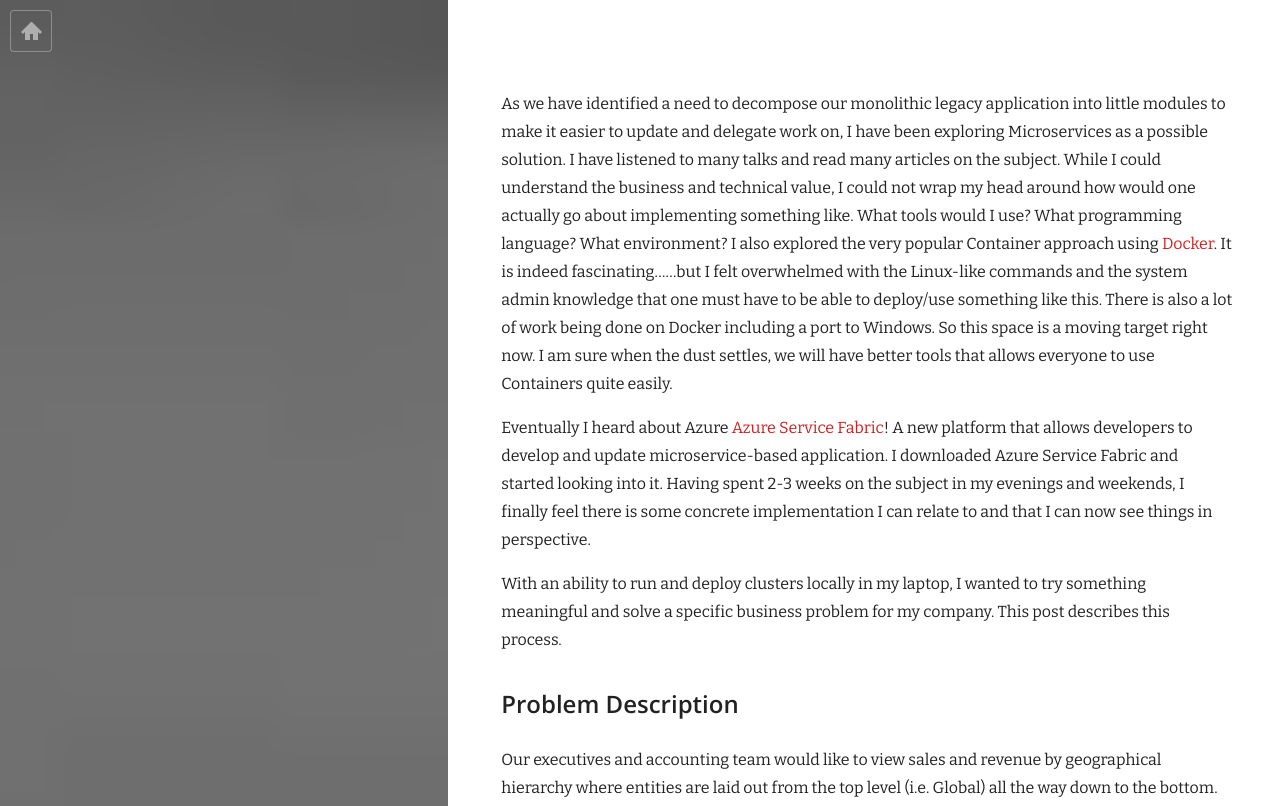
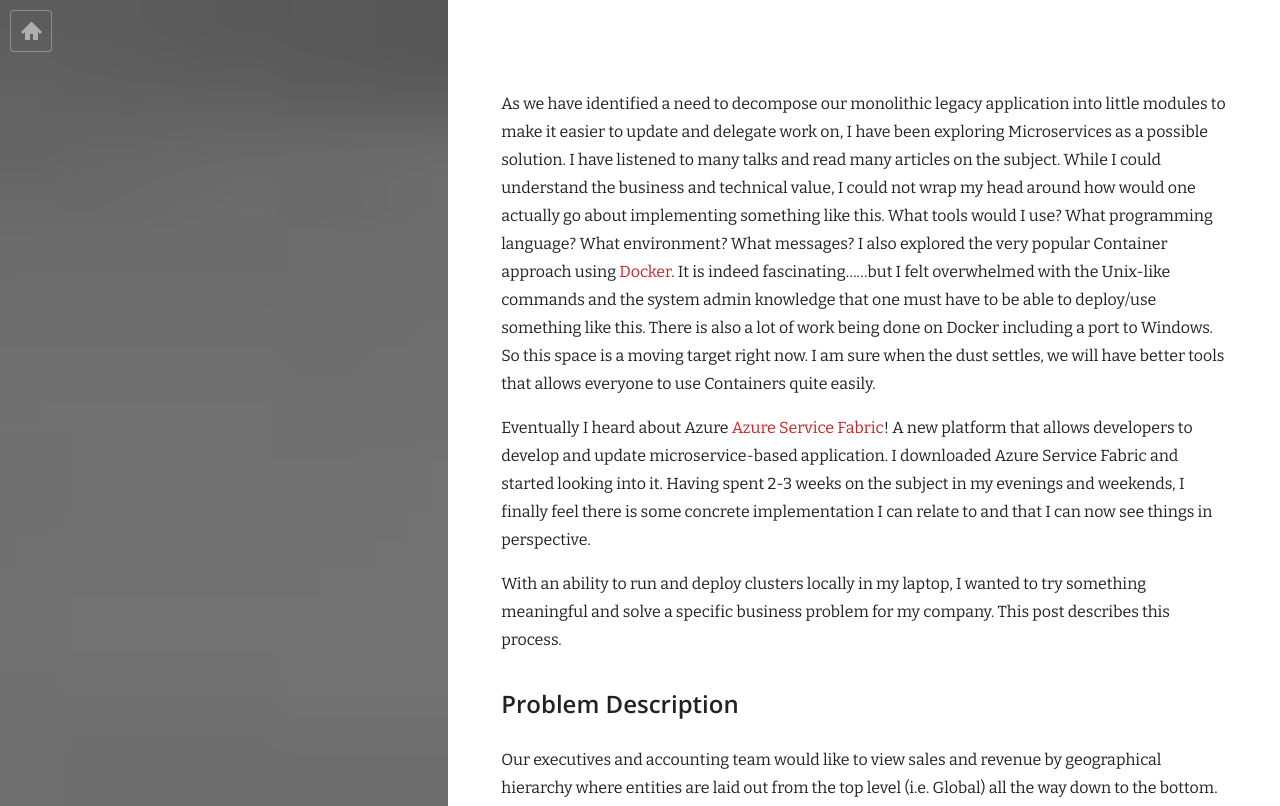
Before and after one commit to khaledhikmat/khaledhikmat.github.io, a Jekyll site: the page built from _posts/2016-02-04-azure-service-fabric.markdown, in a window 1280 px wide. Shown: the top 806 px of the page. Built offline with Jekyll 4.4.1, drawn with Linux system fonts in a browser that asks for light colours; nearby versions of some CDN libraries.

Commit message:
Modified service fabric post

```diff
--- a/_posts/2016-02-04-azure-service-fabric.markdown
+++ b/_posts/2016-02-04-azure-service-fabric.markdown
@@ -8,7 +8,7 @@ tags: Azure, Service Fabric, Actor Model, Stateful Service
 featured_image: /images/cover.jpg
 ---
 
-As we have identified a need to decompose our monolithic legacy application into little modules to make it easier to update and delegate work on, I have been exploring Microservices as a possible solution. I have listened to many talks and read many articles on the subject. While I could understand the business and technical value, I could not wrap my head around how would one actually go about implementing something like. What tools would I use? What programming language? What environment? I also explored the very popular Container approach using [Docker](https://www.docker.com/). It is indeed fascinating......but I felt overwhelmed with the Linux-like commands and the system admin knowledge that one must have to be able to deploy/use something like this. There is also a lot of work being done on Docker including a port to Windows. So this space is a moving target right now. I am sure when the dust settles, we will have better tools that allows everyone to use Containers quite easily.
+As we have identified a need to decompose our monolithic legacy application into little modules to make it easier to update and delegate work on, I have been exploring Microservices as a possible solution. I have listened to many talks and read many articles on the subject. While I could understand the business and technical value, I could not wrap my head around how would one actually go about implementing something like this. What tools would I use? What programming language? What environment? What messages? I also explored the very popular Container approach using [Docker](https://www.docker.com/). It is indeed fascinating......but I felt overwhelmed with the Unix-like commands and the system admin knowledge that one must have to be able to deploy/use something like this. There is also a lot of work being done on Docker including a port to Windows. So this space is a moving target right now. I am sure when the dust settles, we will have better tools that allows everyone to use Containers quite easily.
 
 Eventually I heard about Azure [Azure Service Fabric](https://azure.microsoft.com/en-us/services/service-fabric/)! A new platform that allows developers to develop and update microservice-based application. I downloaded Azure Service Fabric and started looking into it. Having spent 2-3 weeks on the subject in my evenings and weekends, I finally feel there is some concrete implementation I can relate to and that I can now see things in perspective.
 
```
